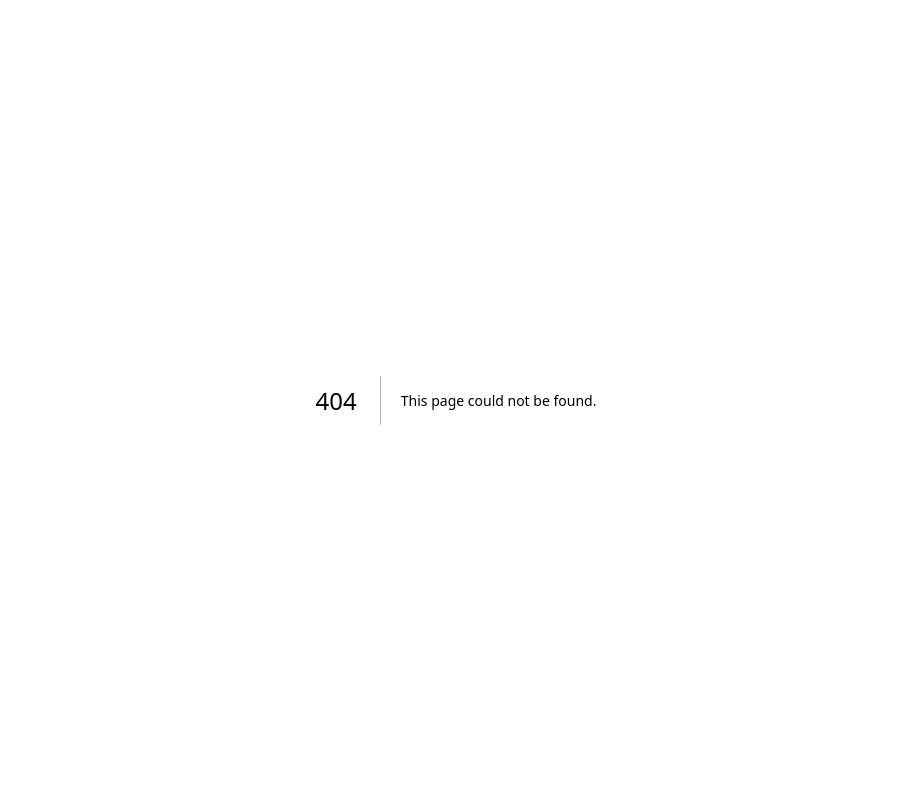
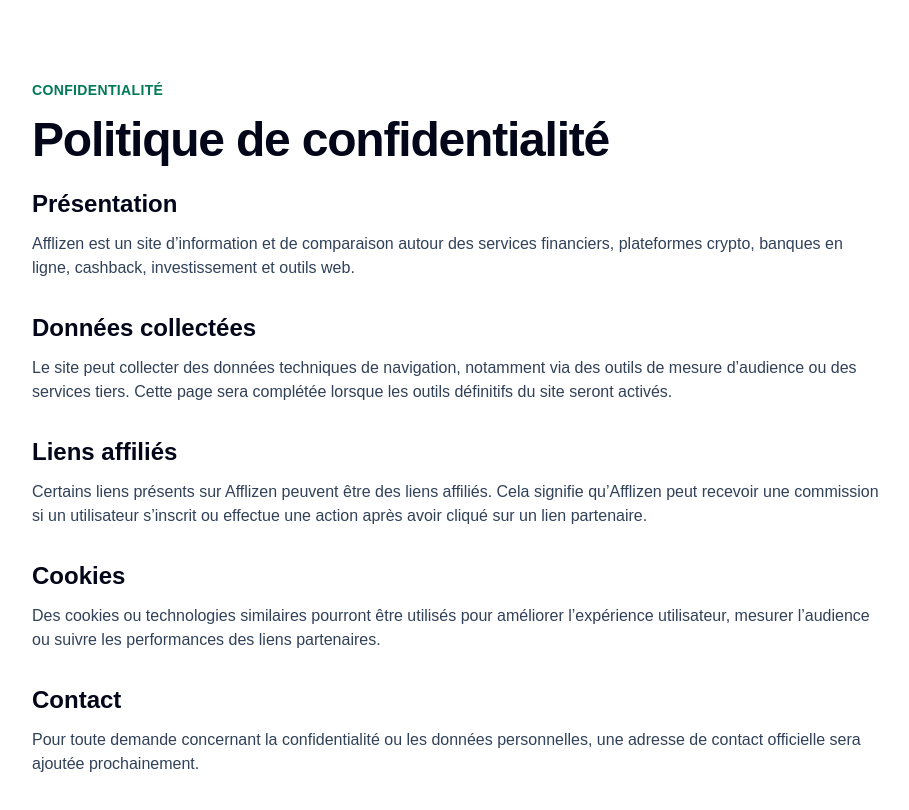
Before and after one commit to sebastienfoulon22-commits/afflizen, a Next.js app: page /politique-de-confidentialite in a window 1280 px wide. Before the commit this address had no page. Shown: the top 810 px of the page, without its empty margins (184-1093 px from the left). Built offline with nearby package versions, Linux system fonts and the light colour scheme.

Commit message:
Ajout pages manquantes du sitemap

```diff
--- /dev/null
+++ b/app/bons-plans/page.tsx
@@ -0,0 +1,54 @@
+import type { Metadata } from "next";
+
+export const metadata: Metadata = {
+  title: "Bons plans financiers - Offres, parrainages et économies",
+  description:
+    "Découvrez les bons plans financiers, offres de parrainage, cashback et solutions pour économiser avec Afflizen.",
+};
+
+export default function BonsPlansPage() {
+  return (
+    <main className="min-h-screen bg-white text-slate-950">
+      <section className="mx-auto max-w-6xl px-6 py-20">
+        <p className="mb-4 text-sm font-semibold uppercase tracking-wide text-emerald-700">
+          Bons plans
+        </p>
+
+        <h1 className="mb-6 text-4xl font-bold tracking-tight md:text-5xl">
+          Bons plans financiers, cashback et parrainages
+        </h1>
+
+        <p className="mb-10 max-w-3xl text-lg leading-8 text-slate-700">
+          Afflizen regroupe des offres utiles pour économiser, profiter de
+          bonus de bienvenue, comparer les programmes de parrainage et découvrir
+          des services financiers avantageux.
+        </p>
+
+        <div className="grid gap-6 md:grid-cols-3">
+          <div className="rounded-2xl border border-slate-200 p-6 shadow-sm">
+            <h2 className="mb-3 text-xl font-semibold">Cashback</h2>
+            <p className="text-slate-700">
+              Repérez les plateformes qui permettent de récupérer une partie de
+              vos achats.
+            </p>
+          </div>
+
+          <div className="rounded-2xl border border-slate-200 p-6 shadow-sm">
+            <h2 className="mb-3 text-xl font-semibold">Parrainages</h2>
+            <p className="text-slate-700">
+              Découvrez les offres de parrainage intéressantes sur les services
+              financiers et applications utiles.
+            </p>
+          </div>
+
+          <div className="rounded-2xl border border-slate-200 p-6 shadow-sm">
+            <h2 className="mb-3 text-xl font-semibold">Offres à surveiller</h2>
+            <p className="text-slate-700">
+              Une sélection de bons plans à suivre pour optimiser vos dépenses.
+            </p>
+          </div>
+        </div>
+      </section>
+    </main>
+  );
+}
--- /dev/null
+++ b/app/contact/page.tsx
@@ -0,0 +1,41 @@
+import type { Metadata } from "next";
+
+export const metadata: Metadata = {
+  title: "Contact - Afflizen",
+  description:
+    "Contactez Afflizen pour une question, une suggestion, un partenariat ou une demande liée au site.",
+};
+
+export default function ContactPage() {
+  return (
+    <main className="min-h-screen bg-white text-slate-950">
+      <section className="mx-auto max-w-4xl px-6 py-20">
+        <p className="mb-4 text-sm font-semibold uppercase tracking-wide text-emerald-700">
+          Contact
+        </p>
+
+        <h1 className="mb-6 text-4xl font-bold tracking-tight md:text-5xl">
+          Contacter Afflizen
+        </h1>
+
+        <p className="mb-8 text-lg leading-8 text-slate-700">
+          Pour une question, une suggestion, une demande de partenariat ou une
+          correction à signaler, vous pouvez contacter Afflizen.
+        </p>
+
+        <div className="rounded-2xl border border-slate-200 bg-slate-50 p-8">
+          <h2 className="mb-3 text-2xl font-semibold">Adresse de contact</h2>
+
+          <p className="text-slate-700">
+            Email à ajouter prochainement.
+          </p>
+
+          <p className="mt-4 text-sm text-slate-500">
+            Cette page sera complétée avec un formulaire ou une adresse email
+            officielle.
+          </p>
+        </div>
+      </section>
+    </main>
+  );
+}
--- /dev/null
+++ b/app/hebergement-web/page.tsx
@@ -0,0 +1,55 @@
+import type { Metadata } from "next";
+
+export const metadata: Metadata = {
+  title: "Hébergement web - Comparatifs hébergeurs et noms de domaine",
+  description:
+    "Comparez les solutions d’hébergement web, noms de domaine et outils pour créer un site internet avec Afflizen.",
+};
+
+export default function HebergementWebPage() {
+  return (
+    <main className="min-h-screen bg-white text-slate-950">
+      <section className="mx-auto max-w-6xl px-6 py-20">
+        <p className="mb-4 text-sm font-semibold uppercase tracking-wide text-emerald-700">
+          Hébergement web
+        </p>
+
+        <h1 className="mb-6 text-4xl font-bold tracking-tight md:text-5xl">
+          Comparer les solutions d’hébergement web
+        </h1>
+
+        <p className="mb-10 max-w-3xl text-lg leading-8 text-slate-700">
+          Afflizen aide les particuliers, créateurs de contenu et entrepreneurs
+          à comparer les hébergeurs web, noms de domaine et outils utiles pour
+          lancer un site internet.
+        </p>
+
+        <div className="grid gap-6 md:grid-cols-3">
+          <div className="rounded-2xl border border-slate-200 p-6 shadow-sm">
+            <h2 className="mb-3 text-xl font-semibold">Hébergement</h2>
+            <p className="text-slate-700">
+              Comparez les offres d’hébergement mutualisé, WordPress, cloud et
+              serveurs adaptés aux petits projets.
+            </p>
+          </div>
+
+          <div className="rounded-2xl border border-slate-200 p-6 shadow-sm">
+            <h2 className="mb-3 text-xl font-semibold">Noms de domaine</h2>
+            <p className="text-slate-700">
+              Trouvez des solutions simples pour acheter et connecter un nom de
+              domaine à votre site.
+            </p>
+          </div>
+
+          <div className="rounded-2xl border border-slate-200 p-6 shadow-sm">
+            <h2 className="mb-3 text-xl font-semibold">Outils web</h2>
+            <p className="text-slate-700">
+              Découvrez les outils utiles pour créer, sécuriser et développer un
+              site internet.
+            </p>
+          </div>
+        </div>
+      </section>
+    </main>
+  );
+}
--- /dev/null
+++ b/app/politique-de-confidentialite/page.tsx
@@ -0,0 +1,82 @@
+import type { Metadata } from "next";
+
+export const metadata: Metadata = {
+  title: "Politique de confidentialité - Afflizen",
+  description:
+    "Consultez la politique de confidentialité d’Afflizen concernant les données personnelles, cookies et services tiers.",
+};
+
+export default function PolitiqueConfidentialitePage() {
+  return (
+    <main className="min-h-screen bg-white text-slate-950">
+      <section className="mx-auto max-w-4xl px-6 py-20">
+        <p className="mb-4 text-sm font-semibold uppercase tracking-wide text-emerald-700">
+          Confidentialité
+        </p>
+
+        <h1 className="mb-6 text-4xl font-bold tracking-tight md:text-5xl">
+          Politique de confidentialité
+        </h1>
+
+        <div className="space-y-8 text-slate-700">
+          <section>
+            <h2 className="mb-3 text-2xl font-semibold text-slate-950">
+              Présentation
+            </h2>
+            <p>
+              Afflizen est un site d’information et de comparaison autour des
+              services financiers, plateformes crypto, banques en ligne,
+              cashback, investissement et outils web.
+            </p>
+          </section>
+
+          <section>
+            <h2 className="mb-3 text-2xl font-semibold text-slate-950">
+              Données collectées
+            </h2>
+            <p>
+              Le site peut collecter des données techniques de navigation,
+              notamment via des outils de mesure d’audience ou des services
+              tiers. Cette page sera complétée lorsque les outils définitifs du
+              site seront activés.
+            </p>
+          </section>
+
+          <section>
+            <h2 className="mb-3 text-2xl font-semibold text-slate-950">
+              Liens affiliés
+            </h2>
+            <p>
+              Certains liens présents sur Afflizen peuvent être des liens
+              affiliés. Cela signifie qu’Afflizen peut recevoir une commission
+              si un utilisateur s’inscrit ou effectue une action après avoir
+              cliqué sur un lien partenaire.
+            </p>
+          </section>
+
+          <section>
+            <h2 className="mb-3 text-2xl font-semibold text-slate-950">
+              Cookies
+            </h2>
+            <p>
+              Des cookies ou technologies similaires pourront être utilisés pour
+              améliorer l’expérience utilisateur, mesurer l’audience ou suivre
+              les performances des liens partenaires.
+            </p>
+          </section>
+
+          <section>
+            <h2 className="mb-3 text-2xl font-semibold text-slate-950">
+              Contact
+            </h2>
+            <p>
+              Pour toute demande concernant la confidentialité ou les données
+              personnelles, une adresse de contact officielle sera ajoutée
+              prochainement.
+            </p>
+          </section>
+        </div>
+      </section>
+    </main>
+  );
+}
```
